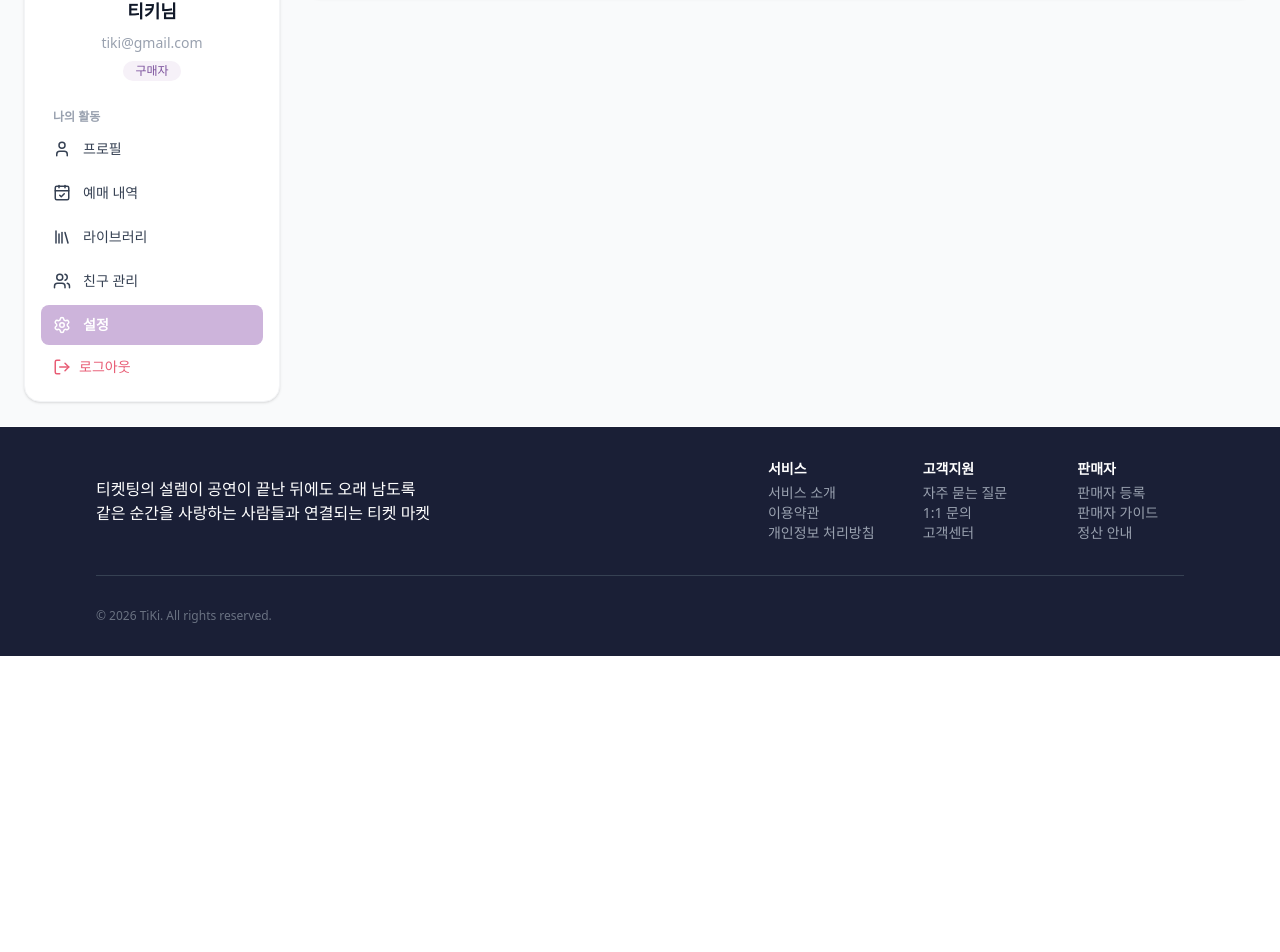
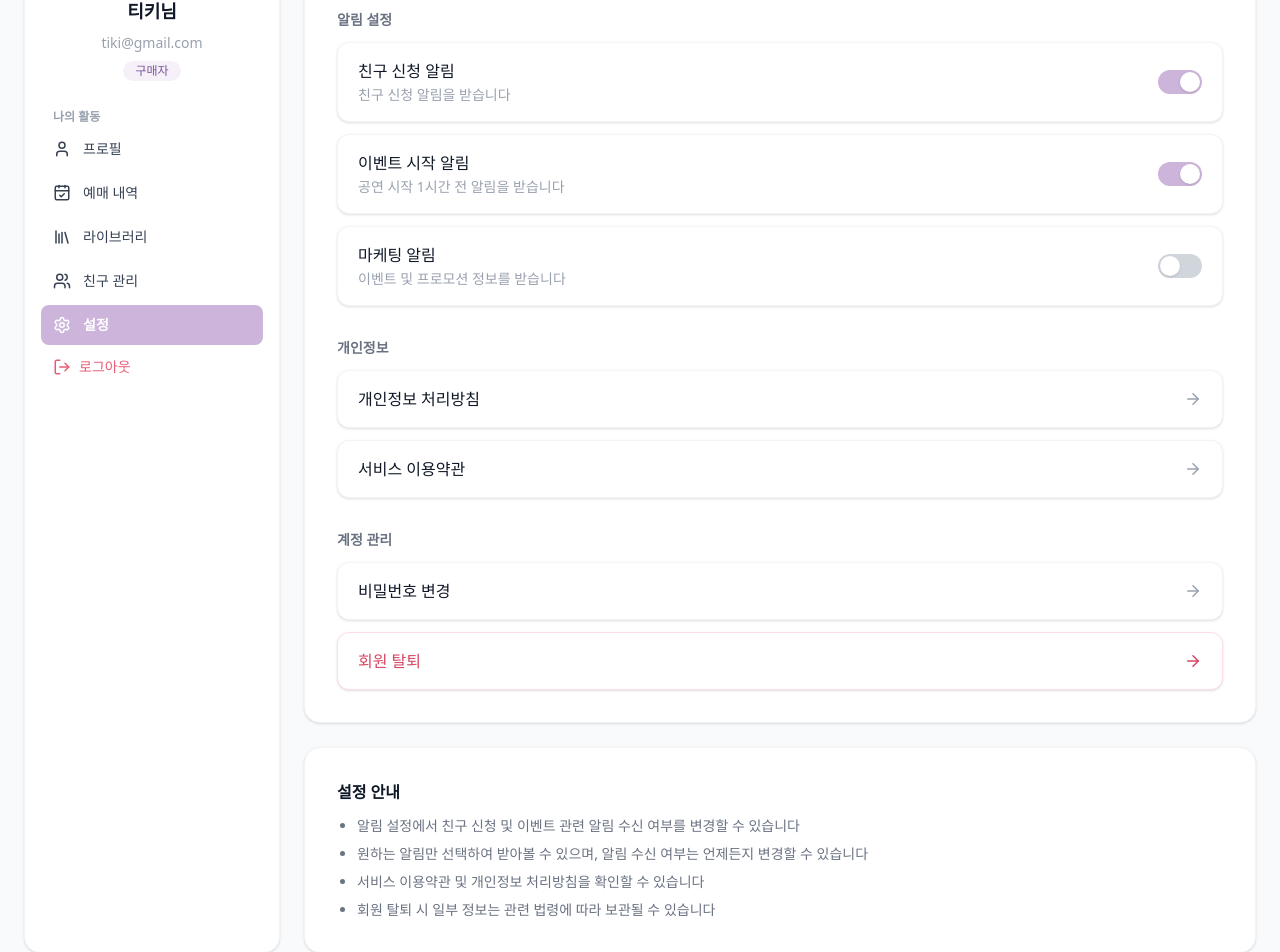
Before and after one commit to FRONTENDBOOTCAMP-17th/tiki, a Next.js app: page /mypage/settings in a window 1280 px wide. Shown: the part 180-1132 px from the top of the page. Before the commit the page ends 836 px from the top, so only its background shows below. Built offline with nearby package versions, Linux system fonts and the light colour scheme.

Commit message:
feat: 설정 페이지 화면 구성 추가

```diff
--- a/src/app/mypage/settings/page.tsx
+++ b/src/app/mypage/settings/page.tsx
@@ -1,7 +1,65 @@
+import Link from "next/link";
+import { ArrowRight } from "lucide-react";
+import Toggle from "@/components/Toggle";
+import WithdrawButton from "@/components/mypage/WithdrawButton";
+
+// 더미 알림 설정 (나중에 Supabase 조회로 교체)
+const notif = { friend: true, event: true, marketing: false };
+
+function SettingLink({ href, label }: { href: string; label: string }) {
+  return (
+    <Link
+      href={href}
+      className="flex items-center justify-between rounded-xl border border-gray-100 bg-white px-5 py-4 shadow-sm transition-colors hover:bg-gray-50"
+    >
+      <span className="font-medium text-gray-900">{label}</span>
+      <ArrowRight size={18} className="text-gray-400" />
+    </Link>
+  );
+}
+
 export default function SettingsPage() {
   return (
-    <section className="rounded-2xl border border-gray-100 bg-white p-6 shadow-sm md:p-8">
-      설정 (준비 중)
-    </section>
+    <div className="flex flex-col gap-6">
+      {/* 설정 카드 */}
+      <section className="rounded-2xl border border-gray-100 bg-white p-6 shadow-sm md:p-8">
+        <h1 className="border-b border-gray-100 pb-4 text-xl font-bold text-gray-900">설정</h1>
+
+        <div className="mt-6 flex flex-col gap-8">
+          {/* 알림 설정 */}
+          <div className="flex flex-col gap-3">
+            <h2 className="text-sm font-semibold text-gray-500">알림 설정</h2>
+            <Toggle name="friend" title="친구 신청 알림" description="친구 신청 알림을 받습니다" defaultChecked={notif.friend} />
+            <Toggle name="event" title="이벤트 시작 알림" description="공연 시작 1시간 전 알림을 받습니다" defaultChecked={notif.event} />
+            <Toggle name="marketing" title="마케팅 알림" description="이벤트 및 프로모션 정보를 받습니다" defaultChecked={notif.marketing} />
+          </div>
+
+          {/* 개인정보 */}
+          <div className="flex flex-col gap-3">
+            <h2 className="text-sm font-semibold text-gray-500">개인정보</h2>
+            <SettingLink href="/policy/privacy" label="개인정보 처리방침" />
+            <SettingLink href="/policy/terms" label="서비스 이용약관" />
+          </div>
+
+          {/* 계정 관리 */}
+          <div className="flex flex-col gap-3">
+            <h2 className="text-sm font-semibold text-gray-500">계정 관리</h2>
+            <SettingLink href="/mypage/password" label="비밀번호 변경" />
+            <WithdrawButton />
+          </div>
+        </div>
+      </section>
+
+      {/* 설정 안내 */}
+      <section className="rounded-2xl border border-gray-100 bg-white p-6 shadow-sm md:p-8">
+        <h2 className="mb-3 font-semibold text-gray-900">설정 안내</h2>
+        <ul className="flex list-disc flex-col gap-2 pl-5 text-sm text-gray-500">
+          <li>알림 설정에서 친구 신청 및 이벤트 관련 알림 수신 여부를 변경할 수 있습니다</li>
+          <li>원하는 알림만 선택하여 받아볼 수 있으며, 알림 수신 여부는 언제든지 변경할 수 있습니다</li>
+          <li>서비스 이용약관 및 개인정보 처리방침을 확인할 수 있습니다</li>
+          <li>회원 탈퇴 시 일부 정보는 관련 법령에 따라 보관될 수 있습니다</li>
+        </ul>
+      </section>
+    </div>
   );
 }
```
